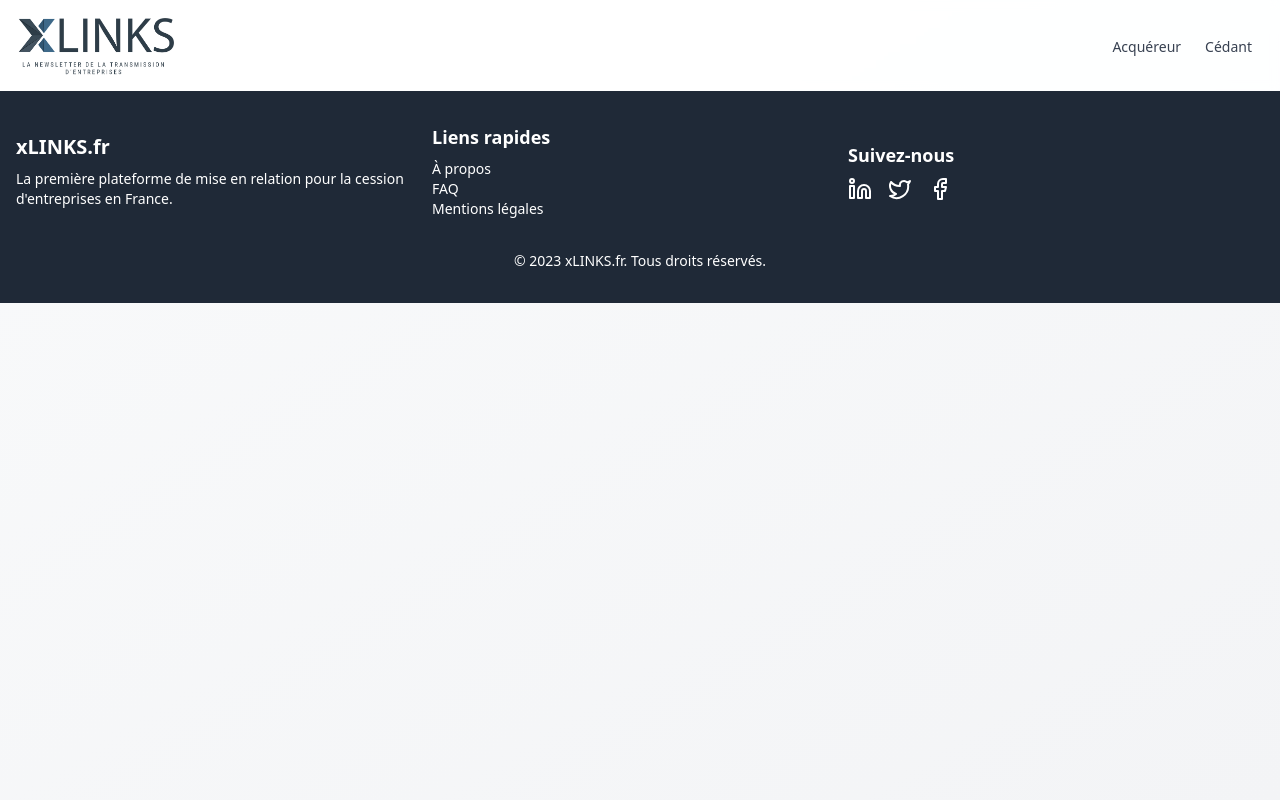
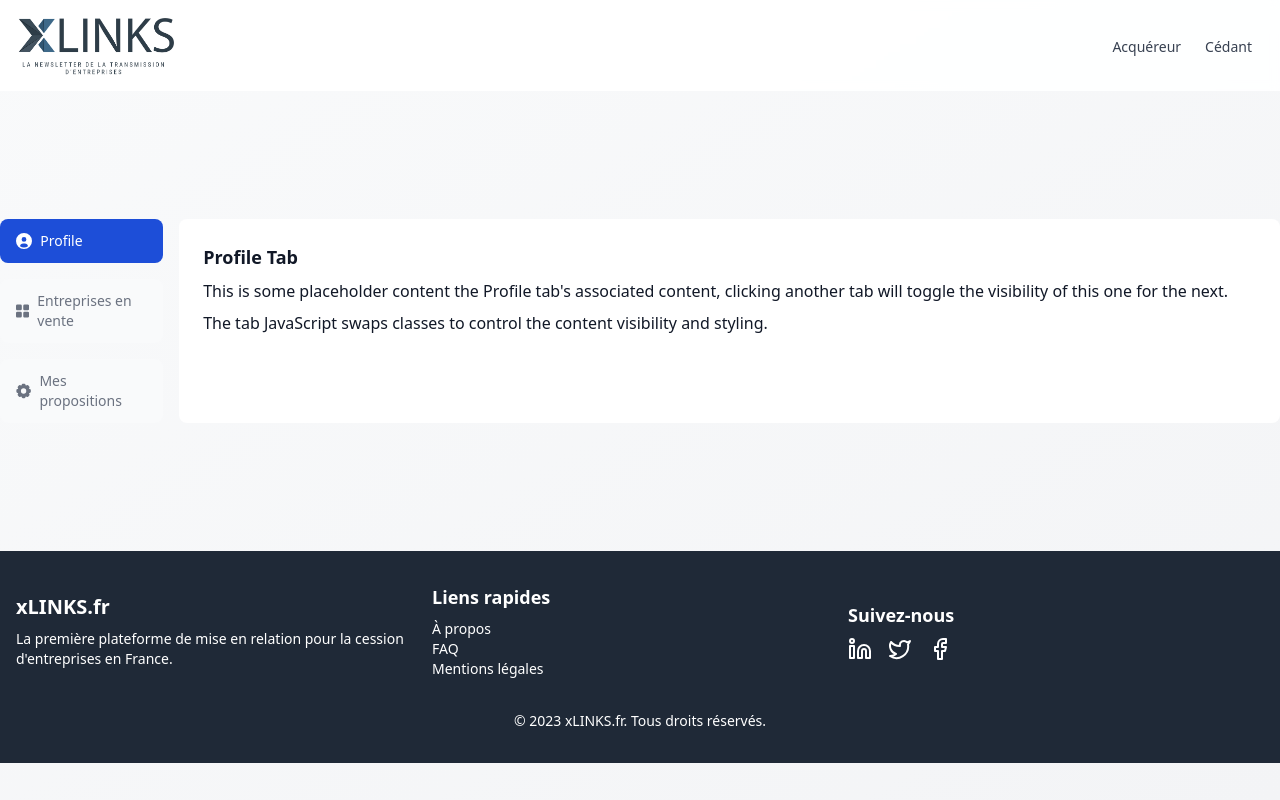
Before and after one commit to JeanBeq/Workshop-Xlinks, a Vue app: page /acquereur-dashboard in a window 1280 px wide. Built offline with nearby package versions, Linux system fonts and the light colour scheme.

Commit message:
add(dashboard): add dashboard for cedant and acquereur

```diff
--- a/src/router/index.js
+++ b/src/router/index.js
@@ -2,6 +2,8 @@ import { createRouter, createWebHistory } from 'vue-router'
 import HomePage from '../views/HomePage.vue'
 import AcquereurForm from '../views/AcquereurForm.vue'
 import CedantForm from '../views/CedantForm.vue'
+import CedantDashboard from "@/views/cedantDashboard.vue";
+import AcquereurDashboard from "@/views/acquereurDashboard.vue";
 
 const routes = [
   {
@@ -18,6 +20,16 @@ const routes = [
     path: '/cedant',
     name: 'Cedant',
     component: CedantForm
+  },
+  {
+    path: '/cedant-dashboard',
+    name: 'Dashboard cedant',
+    component: CedantDashboard
+  },
+  {
+    path: '/acquereur-dashboard',
+    name: 'Dashboard acquereur',
+    component: AcquereurDashboard
   }
 ]
 
--- /dev/null
+++ b/src/views/acquereurDashboard.vue
@@ -0,0 +1,61 @@
+<script setup>
+import {ref} from "vue";
+
+const menuOpen = ref('profile')
+const activeClass = 'inline-flex items-center px-4 py-3 text-white bg-blue-700 rounded-lg active w-full dark:bg-blue-600'
+const inactiveClass = 'inline-flex items-center px-4 py-3 rounded-lg hover:text-gray-900 bg-gray-50 hover:bg-gray-100 w-full dark:bg-gray-800 dark:hover:bg-gray-700 dark:hover:text-white'
+
+</script>
+
+<template>
+
+  <section class="w-fit mx-auto my-32">
+
+
+    <div class="md:flex">
+      <ul class="flex-column space-y space-y-4 text-sm font-medium text-gray-500 dark:text-gray-400 md:me-4 mb-4 md:mb-0">
+        <li>
+          <a @click.prevent="menuOpen = 'profile'" :class="menuOpen === 'profile' ? activeClass : inactiveClass" aria-current="page">
+            <svg class="w-4 h-4 me-2 text-white" aria-hidden="true" xmlns="http://www.w3.org/2000/svg" fill="currentColor" viewBox="0 0 20 20">
+              <path d="M10 0a10 10 0 1 0 10 10A10.011 10.011 0 0 0 10 0Zm0 5a3 3 0 1 1 0 6 3 3 0 0 1 0-6Zm0 13a8.949 8.949 0 0 1-4.951-1.488A3.987 3.987 0 0 1 9 13h2a3.987 3.987 0 0 1 3.951 3.512A8.949 8.949 0 0 1 10 18Z"/>
+            </svg>
+            Profile
+          </a>
+        </li>
+        <li>
+          <a @click.prevent="menuOpen = 'entreprise'" :class="menuOpen === 'entreprise' ? activeClass : inactiveClass">
+            <svg class="w-4 h-4 me-2 text-gray-500 dark:text-gray-400" aria-hidden="true" xmlns="http://www.w3.org/2000/svg" fill="currentColor" viewBox="0 0 18 18"><path d="M6.143 0H1.857A1.857 1.857 0 0 0 0 1.857v4.286C0 7.169.831 8 1.857 8h4.286A1.857 1.857 0 0 0 8 6.143V1.857A1.857 1.857 0 0 0 6.143 0Zm10 0h-4.286A1.857 1.857 0 0 0 10 1.857v4.286C10 7.169 10.831 8 11.857 8h4.286A1.857 1.857 0 0 0 18 6.143V1.857A1.857 1.857 0 0 0 16.143 0Zm-10 10H1.857A1.857 1.857 0 0 0 0 11.857v4.286C0 17.169.831 18 1.857 18h4.286A1.857 1.857 0 0 0 8 16.143v-4.286A1.857 1.857 0 0 0 6.143 10Zm10 0h-4.286A1.857 1.857 0 0 0 10 11.857v4.286c0 1.026.831 1.857 1.857 1.857h4.286A1.857 1.857 0 0 0 18 16.143v-4.286A1.857 1.857 0 0 0 16.143 10Z"/></svg>
+            Entreprises en vente
+          </a>
+        </li>
+        <li>
+          <a @click.prevent="menuOpen = 'proposition'" :class="menuOpen === 'proposition' ? activeClass : inactiveClass">
+            <svg class="w-4 h-4 me-2 text-gray-500 dark:text-gray-400" aria-hidden="true" xmlns="http://www.w3.org/2000/svg" fill="currentColor" viewBox="0 0 20 20">
+              <path d="M18 7.5h-.423l-.452-1.09.3-.3a1.5 1.5 0 0 0 0-2.121L16.01 2.575a1.5 1.5 0 0 0-2.121 0l-.3.3-1.089-.452V2A1.5 1.5 0 0 0 11 .5H9A1.5 1.5 0 0 0 7.5 2v.423l-1.09.452-.3-.3a1.5 1.5 0 0 0-2.121 0L2.576 3.99a1.5 1.5 0 0 0 0 2.121l.3.3L2.423 7.5H2A1.5 1.5 0 0 0 .5 9v2A1.5 1.5 0 0 0 2 12.5h.423l.452 1.09-.3.3a1.5 1.5 0 0 0 0 2.121l1.415 1.413a1.5 1.5 0 0 0 2.121 0l.3-.3 1.09.452V18A1.5 1.5 0 0 0 9 19.5h2a1.5 1.5 0 0 0 1.5-1.5v-.423l1.09-.452.3.3a1.5 1.5 0 0 0 2.121 0l1.415-1.414a1.5 1.5 0 0 0 0-2.121l-.3-.3.452-1.09H18a1.5 1.5 0 0 0 1.5-1.5V9A1.5 1.5 0 0 0 18 7.5Zm-8 6a3.5 3.5 0 1 1 0-7 3.5 3.5 0 0 1 0 7Z"/>
+            </svg>
+            Mes propositions
+          </a>
+        </li>
+      </ul>
+
+      <div class="p-6 text-medium text-gray-900 bg-white rounded-lg w-full" v-if="menuOpen === 'profile'">
+        <h3 class="text-lg font-bold mb-2">Profile Tab</h3>
+        <p class="mb-2">This is some placeholder content the Profile tab's associated content, clicking another tab will toggle the visibility of this one for the next.</p>
+        <p>The tab JavaScript swaps classes to control the content visibility and styling.</p>
+      </div>
+      <div class="p-6 text-medium text-gray-900 bg-white rounded-lg w-full" v-if="menuOpen === 'entreprise'">
+        <h3 class="text-lg font-bold mb-2">Entreprise Tab</h3>
+        <p class="mb-2">This is some placeholder content the Profile tab's associated content, clicking another tab will toggle the visibility of this one for the next.</p>
+        <p>The tab JavaScript swaps classes to control the content visibility and styling.</p>
+      </div>
+      <div class="p-6 text-medium text-gray-900 bg-white rounded-lg w-full" v-if="menuOpen === 'proposition'">
+        <h3 class="text-lg font-bold mb-2">Proposition Tab</h3>
+        <p class="mb-2">This is some placeholder content the Profile tab's associated content, clicking another tab will toggle the visibility of this one for the next.</p>
+        <p>The tab JavaScript swaps classes to control the content visibility and styling.</p>
+      </div>
+
+    </div>
+
+
+  </section>
+</template>
--- /dev/null
+++ b/src/views/cedantDashboard.vue
@@ -0,0 +1,9 @@
+<script setup>
+</script>
+
+<template>
+<p>Voir la liste des acquereur correpondant</p>
+<p>Affichage des profils</p>
+<p>Affichage des proposition</p>
+  <p>Suppression compte</p>
+</template>
```
